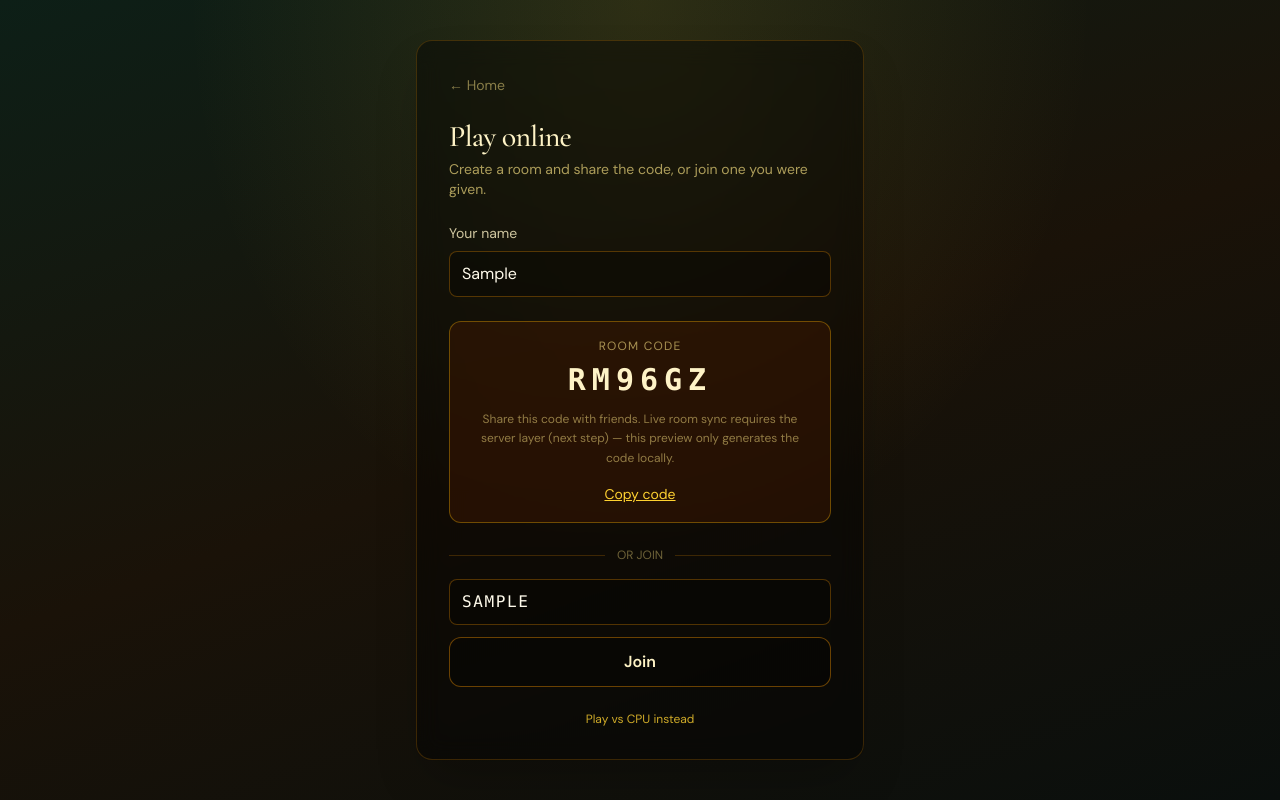
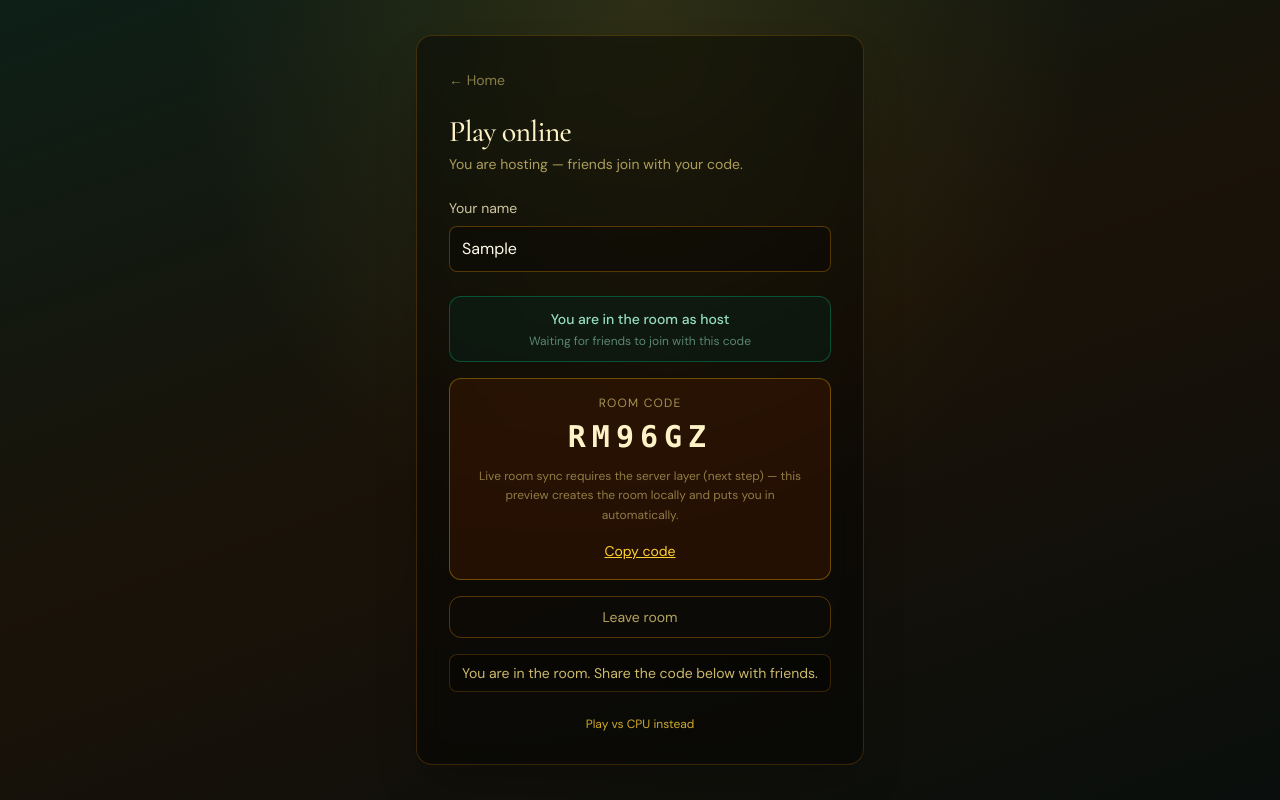
Before and after one commit to scottjilestx-ai/underplay-game, a Next.js app in the folder apps/web/: page /online in a window 1280 px wide. Both pictures are taken after typing "Sample", "Sample" into the empty fields and a click on the button "Create a room". Built offline with nearby package versions, Linux system fonts and the light colour scheme.

Commit message:
Online lobby: auto-enter host on create, hide join form for hosts

```diff
--- a/apps/web/src/components/OnlineLobby.tsx
+++ b/apps/web/src/components/OnlineLobby.tsx
@@ -3,6 +3,7 @@
 import Link from "next/link";
 import { useCallback, useState } from "react";
 import { motion } from "framer-motion";
+
 function randomRoomCode(): string {
   const chars = "ABCDEFGHJKLMNPQRSTUVWXYZ23456789";
   let code = "";
@@ -13,26 +14,36 @@ function randomRoomCode(): string {
 export function OnlineLobby() {
   const [name, setName] = useState("");
   const [joinCode, setJoinCode] = useState("");
+  /** Non-null when you created the room — you are already in as host. */
   const [hostedCode, setHostedCode] = useState<string | null>(null);
   const [message, setMessage] = useState<string | null>(null);
 
-  const createRoom = useCallback(() => {
+  const requireName = useCallback((): string | null => {
     const trimmed = name.trim();
     if (!trimmed) {
-      setMessage("Enter your name before creating a room.");
-      return;
+      setMessage("Enter your name first.");
+      return null;
     }
     setMessage(null);
-    setHostedCode(randomRoomCode());
+    return trimmed;
   }, [name]);
 
+  const createRoom = useCallback(() => {
+    if (!requireName()) return;
+    const code = randomRoomCode();
+    setHostedCode(code);
+    setJoinCode("");
+    setMessage("You are in the room. Share the code below with friends.");
+  }, [requireName]);
+
+  const leaveRoom = useCallback(() => {
+    setHostedCode(null);
+    setMessage(null);
+  }, []);
+
   const joinRoom = useCallback(() => {
-    const trimmed = name.trim();
+    if (!requireName()) return;
     const code = joinCode.trim().toUpperCase();
-    if (!trimmed) {
-      setMessage("Enter your name to join.");
-      return;
-    }
     if (code.length < 4) {
       setMessage("Enter the room code you were given.");
       return;
@@ -40,7 +51,9 @@ export function OnlineLobby() {
     setMessage(
       "Online sync is not wired up yet — room API and live updates are the next build step.",
     );
-  }, [name, joinCode]);
+  }, [requireName, joinCode]);
+
+  const isHost = hostedCode != null;
 
   return (
     <div className="min-h-[100dvh] lobby-bg flex items-center justify-center p-6 overflow-y-auto">
@@ -59,7 +72,9 @@ export function OnlineLobby() {
           Play online
         </h1>
         <p className="text-amber-200/65 text-sm mb-6">
-          Create a room and share the code, or join one you were given.
+          {isHost
+            ? "You are hosting — friends join with your code."
+            : "Create a room and share the code, or join one you were given."}
         </p>
 
         <label className="block text-amber-100/80 text-sm mb-2">Your name</label>
@@ -72,8 +87,18 @@ export function OnlineLobby() {
           className="w-full mb-6 bg-black/30 border border-amber-500/30 rounded-lg px-3 py-2.5 text-amber-50 placeholder:text-amber-200/30"
         />
 
-        {hostedCode ? (
-          <div className="mb-6 rounded-xl border border-amber-400/35 bg-amber-950/40 px-4 py-4 text-center">
+        {isHost ? (
+          <div className="space-y-4">
+            <div className="rounded-xl border border-emerald-500/35 bg-emerald-950/30 px-4 py-3 text-center">
+              <p className="text-emerald-200/90 text-sm font-medium">
+                You are in the room as host
+              </p>
+              <p className="text-emerald-200/50 text-xs mt-1">
+                Waiting for friends to join with this code
+              </p>
+            </div>
+
+            <div className="rounded-xl border border-amber-400/35 bg-amber-950/40 px-4 py-4 text-center">
               <p className="text-amber-200/60 text-xs uppercase tracking-widest mb-2">
                 Room code
               </p>
@@ -81,8 +106,8 @@ export function OnlineLobby() {
                 {hostedCode}
               </p>
               <p className="text-amber-200/50 text-xs mt-3 leading-relaxed">
-              Share this code with friends. Live room sync requires the server
-              layer (next step) — this preview only generates the code locally.
+                Live room sync requires the server layer (next step) — this
+                preview creates the room locally and puts you in automatically.
               </p>
               <button
                 type="button"
@@ -95,7 +120,17 @@ export function OnlineLobby() {
                 Copy code
               </button>
             </div>
+
+            <button
+              type="button"
+              onClick={leaveRoom}
+              className="w-full py-2.5 rounded-xl border border-amber-500/30 text-amber-200/70 text-sm hover:bg-black/30 transition"
+            >
+              Leave room
+            </button>
+          </div>
         ) : (
+          <>
             <button
               type="button"
               onClick={createRoom}
@@ -103,7 +138,6 @@ export function OnlineLobby() {
             >
               Create a room
             </button>
-        )}
 
             <div className="flex items-center gap-3 mb-4">
               <div className="flex-1 h-px bg-amber-500/20" />
@@ -124,8 +158,10 @@ export function OnlineLobby() {
               onClick={joinRoom}
               className="w-full py-3 rounded-xl border border-amber-500/40 bg-black/30 text-amber-100 font-semibold hover:bg-amber-950/50 transition"
             >
-          Join
+              Join with code
             </button>
+          </>
+        )}
 
         {message && (
           <p className="mt-4 text-amber-200/80 text-sm rounded-lg bg-black/30 border border-amber-500/20 px-3 py-2">
```
Lines whose indentation alone changed are shown as unchanged.
